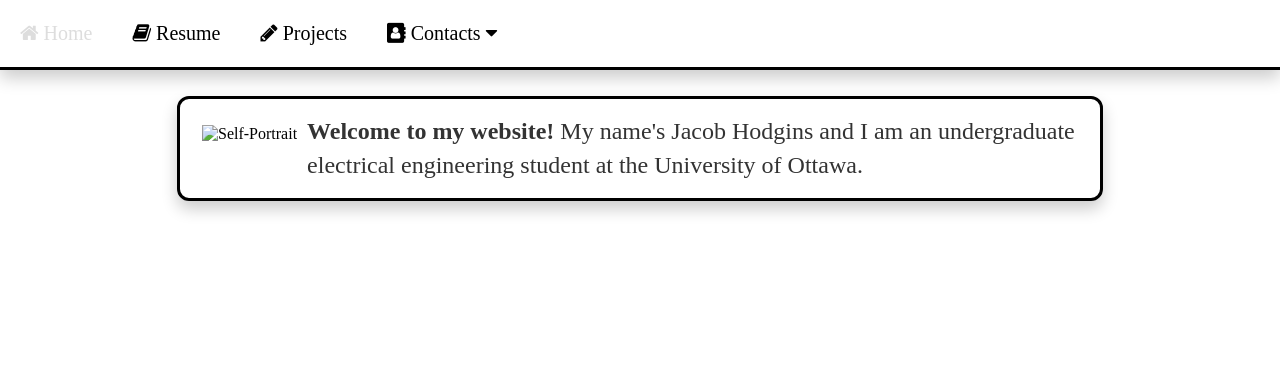
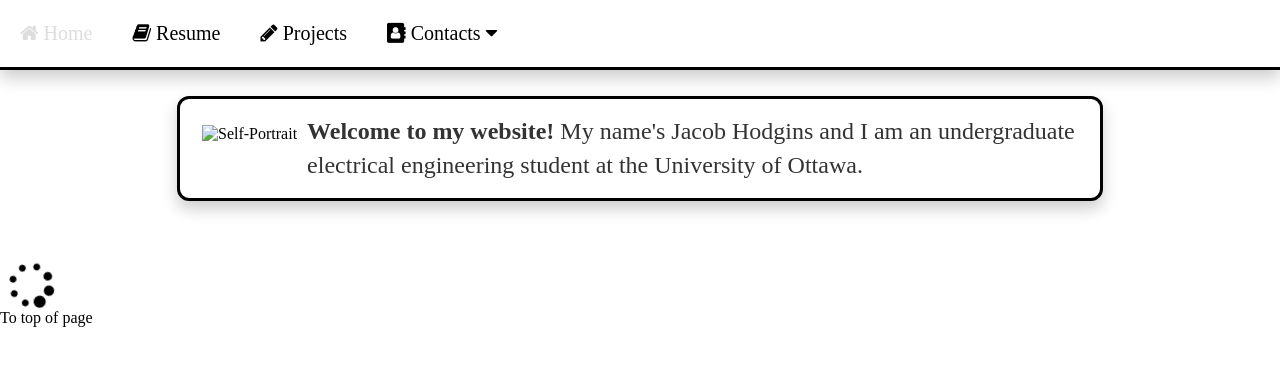
Before and after one commit to JacobHodgins/hodginsjacob, a Jekyll site: the page built from index.html, in a window 1280 px wide. Shown: the top 366 px of the page. Built offline with Jekyll 4.4.1, drawn with Linux system fonts in a browser that asks for light colours; the list of posts is cut into pages by our own code.

Commit message:
Update default.html
+ added footer with interactable icon that sends user back to top of page

```diff
--- a/_layouts/default.html
+++ b/_layouts/default.html
@@ -31,5 +31,14 @@
 			{{ content }}
 
 			</div><!-- /.container -->
+			<span></span>
+			<footer>
+				<div class="footer-box">
+					<span></span>
+					<a class="#top"><i class="fa fa-spinner fa-spin fa-3x fa-fw"></i></a>
+					<span></span>
+					<div class="footer-spinner-dropdown">To top of page</div>
+				</div>
+			</footer>
 		</body>
 	</html>
```
